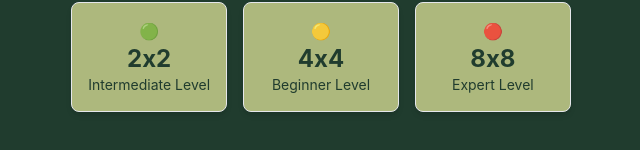
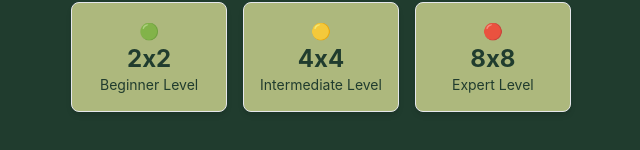
Before and after one commit to augustopiana/unq-ui-augusto-piana-trabajo-final, a React (Vite) app in the folder memotest-app/: page / in a window 1280 px wide. Shown: the part 234-384 px from the top of the page, without its empty margins (319-959 px from the left). Built offline with nearby package versions, Linux system fonts and the light colour scheme.

Commit message:
agrego sonidos, y hago detalles

```diff
--- a/memotest-app/src/App.jsx
+++ b/memotest-app/src/App.jsx
@@ -3,7 +3,7 @@ import Game from "./components/game/game";
 
 function App() {
 	return (
-		<div className="flex flex-col items-center ">
+		<div className="flex flex-col items-center justify">
 			<div className="h-auto">
 				<h1 className="text-center text-6xl text-customPink font-bold">
 					Memotest Game 🧠
--- a/memotest-app/src/components/galeriaImagenes/cardGrid.jsx
+++ b/memotest-app/src/components/galeriaImagenes/cardGrid.jsx
@@ -34,6 +34,8 @@ import wishyou from "../../assets/images/wishyou.webp";
 import React, { useState, useEffect } from "react";
 
 import light from "../../assets/audio/light.mp3";
+import cardSound from "../../assets/audio/card-sounds.mp3";
+import win from "../../assets/audio/win-sound.mp3";
 
 import Card from "../card/card";
 
@@ -101,6 +103,9 @@ const CardGrid = ({ gridSize }) => {
 		if (flippedCards.length === 2) return;
 		if (isCardFlipped(card)) return;
 
+		const audio = new Audio(cardSound);
+		audio.play();
+
 		const newFlippedCards = [...flippedCards, card];
 		setFlippedCards(newFlippedCards);
 
@@ -117,13 +122,16 @@ const CardGrid = ({ gridSize }) => {
 	};
 
 	const playVictorySound = () => {
+		const winAudio = new Audio(win);
+		winAudio.play();
+
 		if (currentAudio) {
 			currentAudio.pause();
 			currentAudio.currentTime = 0;
 		}
-		const audio = new Audio(light);
-		setCurrentAudio(audio);
-		audio.play();
+		const song = new Audio(light);
+		setCurrentAudio(song);
+		song.play();
 	};
 
 	const restartGame = () => {
--- a/memotest-app/src/components/game/game.jsx
+++ b/memotest-app/src/components/game/game.jsx
@@ -11,8 +11,8 @@ const Game = () => {
 	};
 
 	const boardSizes = [
-		{ size: 2, label: "2x2", description: "Intermediate Level", emoji:"🟢"  },
-		{ size: 4, label: "4x4", description: "Beginner Level", emoji:"🟡"},
+		{ size: 2, label: "2x2", description: "Beginner Level", emoji:"🟢"  },
+		{ size: 4, label: "4x4", description: "Intermediate Level", emoji:"🟡"},
 		{ size: 8, label: "8x8", description: "Expert Level", emoji:"🔴" },
 	];
 
```
Also changed, not shown: 2 other files (tests, documents, lock files or other folders).
